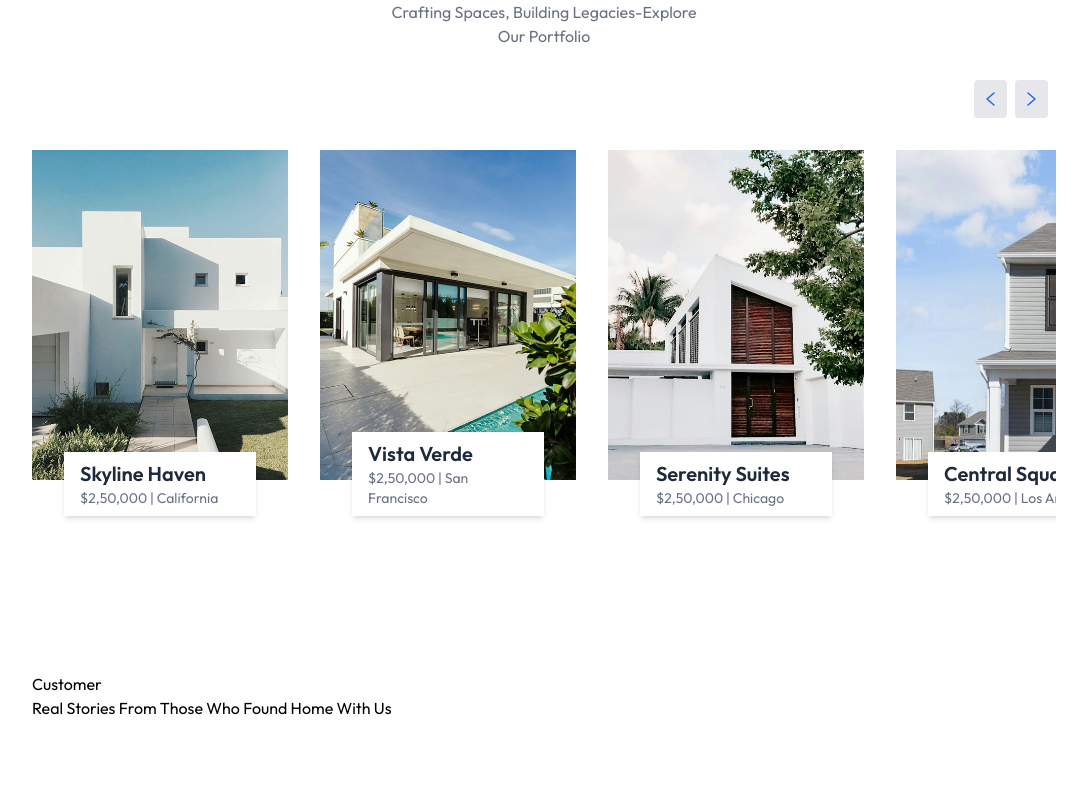
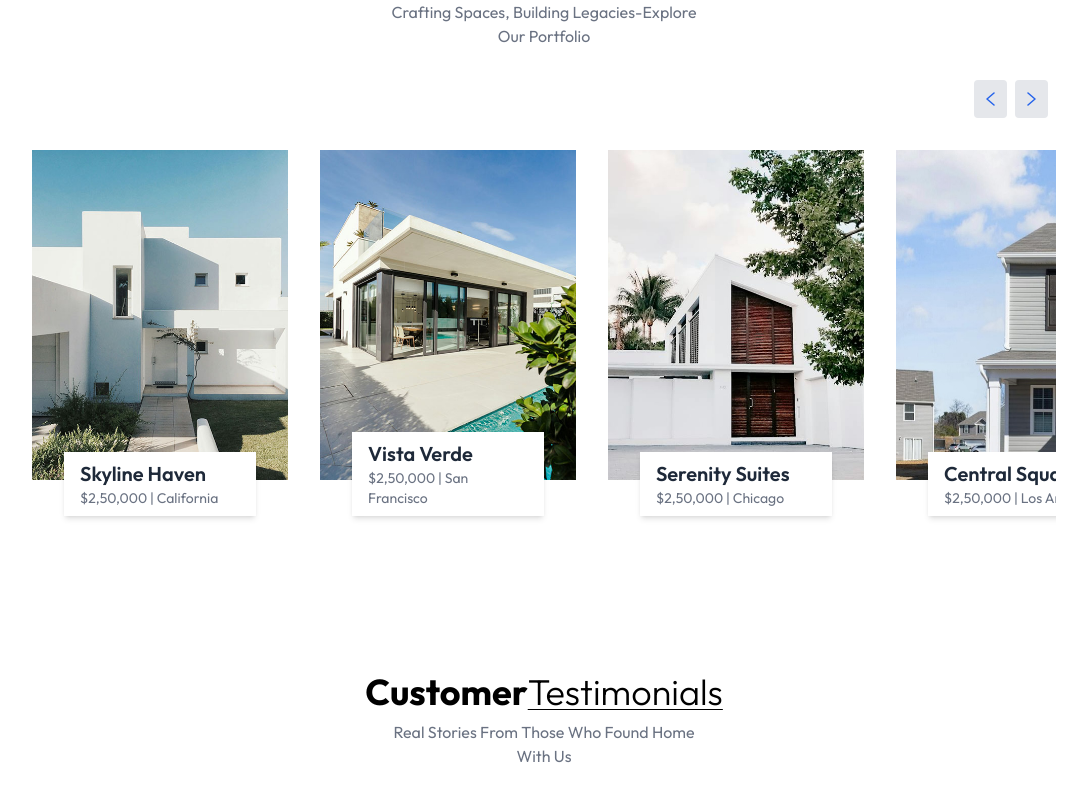
Before and after one commit to brauliomac/real-state-site, a React app in the folder real-state/: page / in a window 1280 px wide. Shown: the part 1816-2616 px from the top of the page, without its empty margins (96-1183 px from the left). Before the commit the page ends 2576 px from the top, so only its background shows below. Built offline with nearby package versions, Linux system fonts and the light colour scheme; the HTML template or start-up script is replaced by a standard one.

Commit message:
testimonials header created

```diff
--- a/real-state/src/components/Testimonials.jsx
+++ b/real-state/src/components/Testimonials.jsx
@@ -3,8 +3,15 @@
 const Testimonials = () => {
   return (
     <div className='container mx-auto py-10 lg:px-32 w-full overflow-hidden' id='Testimonials'>
-      <h1>Customer <span></span></h1>
-      <p>Real Stories From Those Who Found Home With Us</p>
+      <h1 className='text-2xl sm:text-4xl font-bold mb-2 text-center'>
+        Customer
+        <span className='underline underline-offset-4 decoration-1 under font-light'>
+            Testimonials
+        </span>
+      </h1>
+      <p className='text-center text-gray-500 mb-12 max-w-80 mx-auto'>
+            Real Stories From Those Who Found Home With Us
+      </p>
     </div>
   )
 }
```
